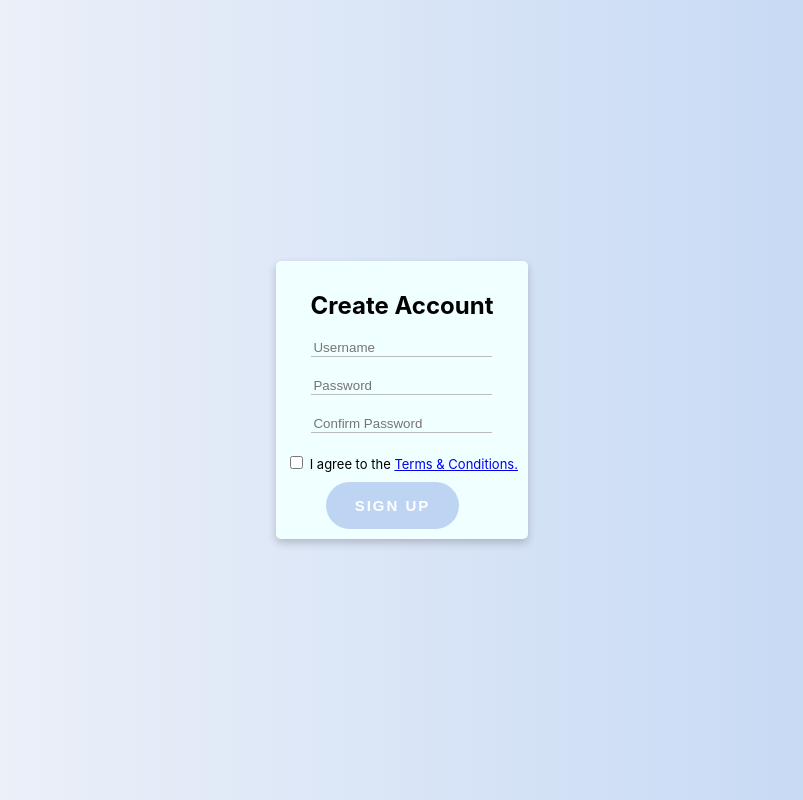
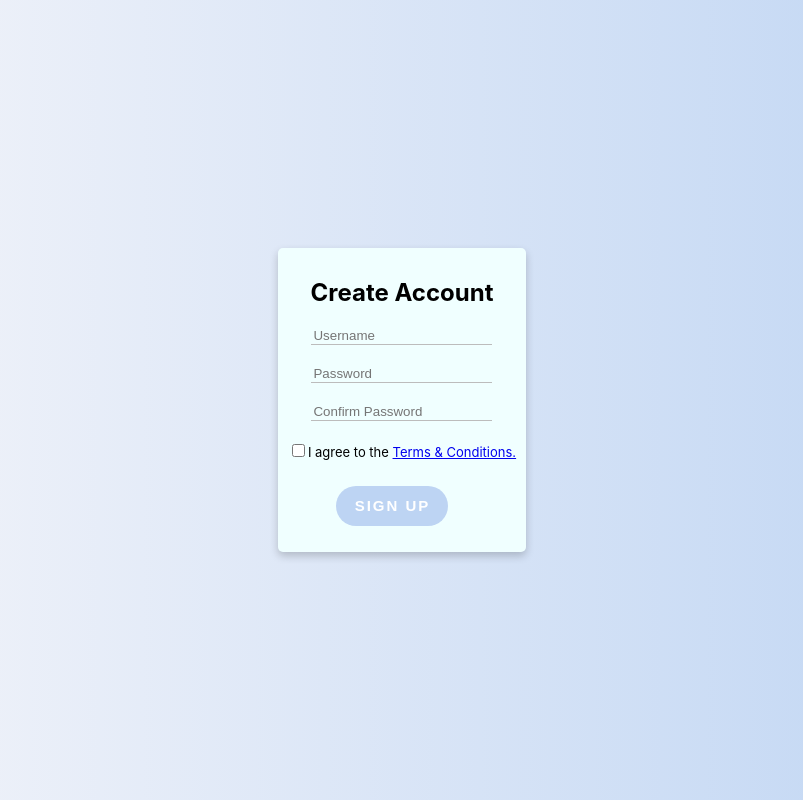
Before and after one commit to JeffMuter/react-login, a React (Create React App) app: page / in a window 1280 px wide. Shown: the whole page, without its empty margins (238-1041 px from the left). Built offline with nearby package versions, Linux system fonts and the light colour scheme.

Commit message:
checkbox edited and styling for sign-up button

```diff
--- a/src/Components/Form.js
+++ b/src/Components/Form.js
@@ -3,63 +3,25 @@ import PasswordChecklist from "react-password-checklist";
 import { useState } from "react";
 
 const Form = () => {
-  const [password, setPassword] = useState("");
-  const [passwordAgain, setPasswordAgain] = useState("");
-
-  let checkVis = false;
-
-  const showChecks = () => {
-    if (checkVis) {
-      return (
-        <PasswordChecklist
-          rules={["minLength", "specialChar", "number", "capital", "match"]}
-          minLength={5}
-          value={password}
-          valueAgain={passwordAgain}
-          onChange={(isValid) => {}}
-        ></PasswordChecklist>
-      );
-    }
-  };
-
-  const handleSubmit = (e) => {
-    e.preventDefault();
-  };
-
-  const clicked = () => {
-    checkVis = true;
-  };
-
   return (
-    <form className={classes.formBox} onSubmit={handleSubmit} onClick={clicked}>
+    <form className={classes.formBox}>
       <div>
         <h2 className={classes.formTitle}>Create Account</h2>
       </div>
       <div className={classes.inputBoxes}>
         <input type="text" placeholder="Username"></input> <br />
-        <input
-          type="password"
-          placeholder="Password"
-          onChange={(e) => setPassword(e.target.value)}
-        ></input>{" "}
-        <br />
-        <input
-          type="password"
-          placeholder="Confirm Password"
-          onChange={(e) => setPasswordAgain(e.target.value)}
-        ></input>
+        <input type="password" placeholder="Password"></input> <br />
+        <input type="password" placeholder="Confirm Password"></input>
         <br />
       </div>
-      <div>{showChecks}</div>
       <div className={classes.termsCheckbox}>
-        <input type="checkbox" />
-        <label>
-          {" "}
-          I agree to the <a href="#">Terms & Conditions.</a>
+        <label className={classes.termsLabel}>
+          <input type="checkbox" />
+          <span></span>I agree to the <a href="#">Terms & Conditions.</a>
         </label>
       </div>
       <div>
-        <button className={classes.signUpButton} type="button">
+        <button className={classes.signUpButton} type="submit">
           Sign Up
         </button>
       </div>
--- a/src/Components/Form.module.css
+++ b/src/Components/Form.module.css
@@ -30,6 +30,10 @@ input {
     justify-content: space-around;
 }
 
+input[type="checkbox"] {
+    cursor: pointer;
+}
+
 .termsCheckbox {
     font-size: small;
     padding-bottom: 10px;
@@ -38,9 +42,11 @@ input {
 .signUpButton {
     letter-spacing: 2px;
     border: none;
-    width: 133px;
-    height: 47px;
+    width: 7rem;
+    height: 2.5rem;
     margin-right: 19px;
+    margin-top: 1rem;
+    margin-bottom: 1rem;
     border-radius: 23.5px;
     cursor: pointer;
     display: flex;
```
